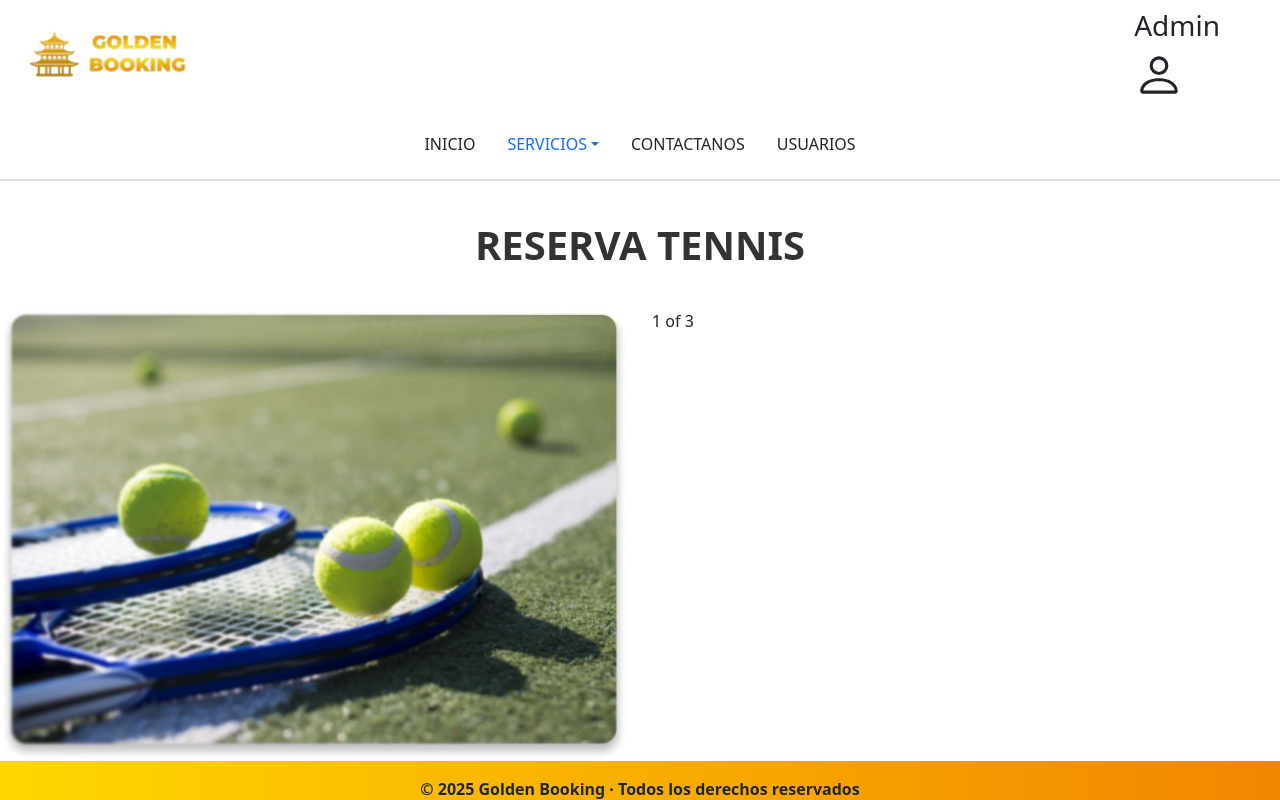
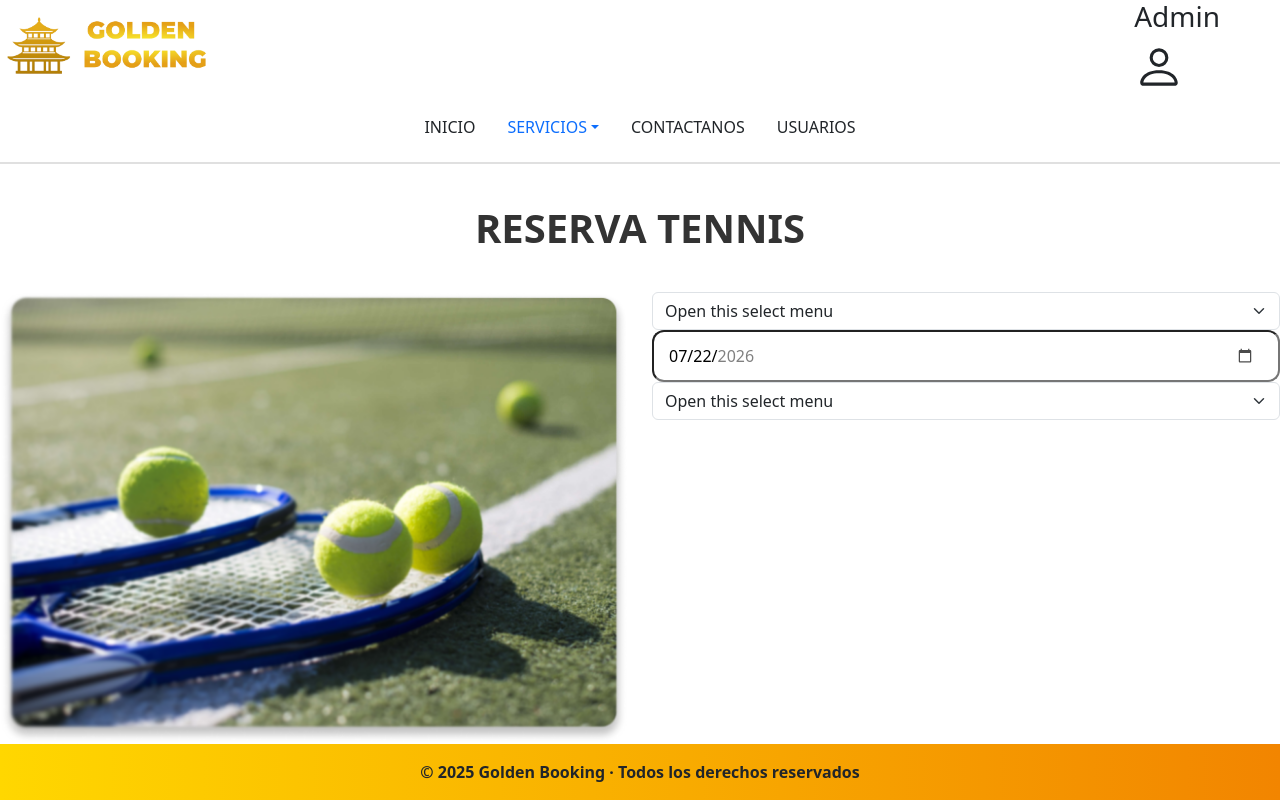
Before and after one commit to MiguelVargas20/GOLDEN-BOOKING-FRONTEND, a React (Vite) app: page /booking in a window 1280 px wide. Built offline with nearby package versions, Linux system fonts and the light colour scheme.

Commit message:
Right Side Page Configuration – Tennis

```diff
--- a/package.json
+++ b/package.json
@@ -11,8 +11,10 @@
   },
   "dependencies": {
     "bootstrap": "^5.3.8",
+    "date-fns": "^4.1.0",
     "react": "^19.2.0",
     "react-bootstrap": "^2.10.10",
+    "react-datepicker": "^8.10.0",
     "react-dom": "^19.2.0",
     "react-icons": "^5.5.0",
     "react-router-dom": "^7.9.6"
--- a/src/pages/Booking.jsx
+++ b/src/pages/Booking.jsx
@@ -1,19 +1,18 @@
 import NavDropdown from 'react-bootstrap/NavDropdown';
 import Row from 'react-bootstrap/Row';
 import Col from 'react-bootstrap/Col';
+import Form from 'react-bootstrap/Form';
 import 'bootstrap/dist/css/bootstrap.min.css';
-import logo from '../assets/logo.png'
+import logo from '../assets/LOGO.png'
 import '../styles/Booking.css'
-
 import Tenis from '../assets/Tenis.png'
 
 
 function Navbar() {
     return (
-
         <>
             <div className='Header'>
-                <img src={logo} alt="logo" className='logo' />
+                <img src={logo} alt="logo" className='booking-img' />
                 <div className='admin'>
                     <h3>Admin</h3>
                     <svg xmlns="http://www.w3.org/2000/svg" width="50" height="50" fill="currentColor" class="bi bi-person" viewBox="0 0 16 16">
@@ -38,15 +37,37 @@ function Navbar() {
             </nav>
             <h1 className='booking-title'>RESERVA TENNIS</h1>
             <Row>
-        <Col className='image-tenis'>
-            <img src={Tenis} alt="Tenis" className='tenis-img' />
+                <Col className='image-tenis'>
+                    <img src={Tenis} alt="Tenis" className='tenis-img' />
+                </Col>
+                <Col>
+                    <Form.Select aria-label="Default select example">
+                        <option>Open this select menu</option>
+                        <option value="1">One</option>
+                        <option value="2">Two</option>
+                        <option value="3">Three</option>
+                    </Form.Select>
+                    <div class="date-picker">
+                        <input
+                            type="date"
+                            id="start"
+                            name="trip-start"
+                            value="2026-07-22"
+                            min="2026-01-01"
+                            max="2026-12-31"
+                            placeholder="Seleccionar fecha"
+                        />
+                    </div>
 
 
-        </Col>
-
-
-        <Col>1 of 3</Col>
-      </Row>
+                    <Form.Select aria-label="Default select example">
+                        <option>Open this select menu</option>
+                        <option value="1">One</option>
+                        <option value="2">Two</option>
+                        <option value="3">Three</option>
+                    </Form.Select>
+                </Col>
+            </Row>
 
             <footer className="text-center text-dark fw-bold py-3"
                 style={{
--- a/src/styles/Booking.css
+++ b/src/styles/Booking.css
@@ -29,9 +29,10 @@
 
 .admin{
     justify-content:space-between;
+
 }
 
-.logo {
+.booking-img {
     font-weight: bold;
     display: flex;
     align-items: center;
@@ -39,3 +40,32 @@
     height: 50%;
     width: 18%;
 }
+
+
+
+/* Estilo general */
+input[type="date"] {
+    width: 100%;
+    padding: 12px 40px 12px 15px; /* espacio para el icono */
+    font-size: 16px;
+
+    border-radius: 12px;
+    outline: none;
+
+    transition: 0.3s ease;
+}
+
+/* Hover */
+input[type="date"]:hover {
+    border-color: #7d7d7d;
+}
+
+/* Ícono del calendario */
+input[type="date"]::-webkit-calendar-picker-indicator {
+    position: absolute;
+    right: 25px;
+    color: #555;
+    cursor: pointer;
+    opacity: 0.7;
+    transition: 0.2s ease;
+}
```
Also changed, not shown: 1 other file (tests, documents, lock files or other folders).
